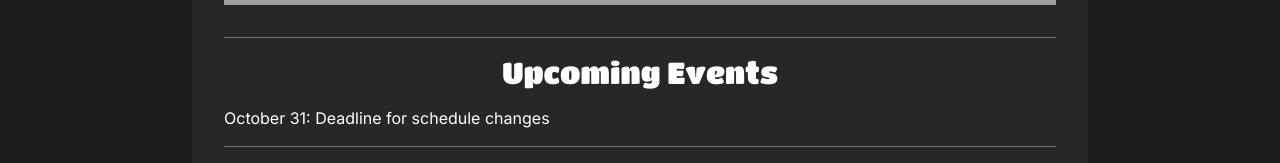
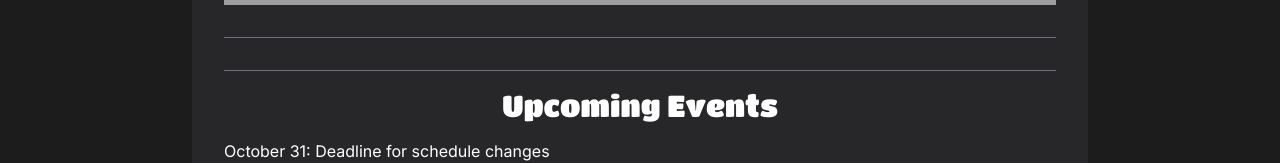
Before and after one commit to drew-harris/old-smurf-radio, a Next.js app: page / in a window 1280 px wide. Shown: the part 438-601 px from the top of the page. Built offline with nearby package versions, Linux system fonts and the light colour scheme; grey boxes are pictures that could not be loaded.

Commit message:
Add next showw

```diff
--- a/src/app/page.tsx
+++ b/src/app/page.tsx
@@ -8,6 +8,8 @@ export default function Home() {
     <>
       <Splash />
       <hr className="my-4 mt-8 border-gray-500" />
+      <NextShow />
+      <hr className="my-4 mt-8 border-gray-500" />
       <UpcomingEvents />
       <hr className="my-4 mt-4 border-gray-500" />
       <SmallAboutUs />
```
